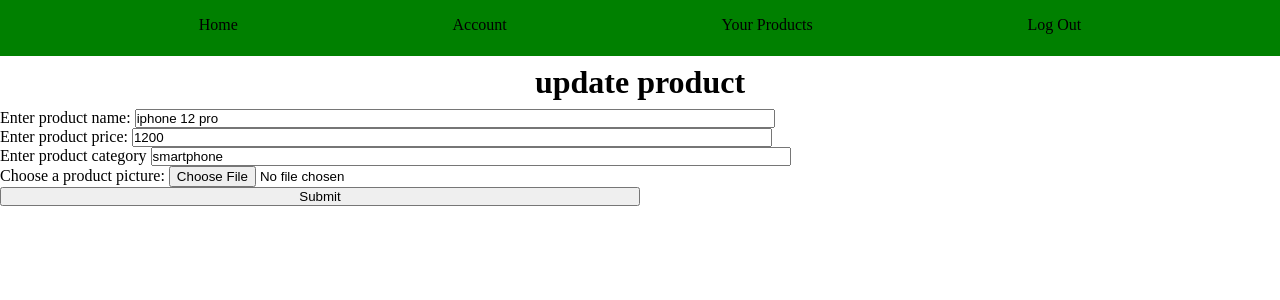
After one commit to cgomez374/marketplace_app, a Flask app: page /update/2 in a window 1280 px wide. The commit adds this page. Shown: the top 300 px of the page. Run offline with Flask 3, Linux system fonts and the light colour scheme; a user stored in the database is signed in; data comes from the database, SQL or seed files in the repository; both versions use the stored data as it was after the commit.

Commit message:
added update and delete routes along with templates

```diff
--- a/main.py
+++ b/main.py
@@ -9,6 +9,10 @@ import boto3
 # AWS CREDENTIALS
 AWS_ACCESS_KEY = '#'
 AWS_SECRET_KEY = '#'
+
+S3_CLIENT = boto3.client("s3",
+                         aws_access_key_id=AWS_ACCESS_KEY,
+                         aws_secret_access_key=AWS_SECRET_KEY)
 
 app = Flask(__name__)
 app.secret_key = 'secret key'
@@ -36,22 +40,31 @@ def message_display_redirect(message, redirect_to):
 
 
 # UPLOAD TO S3 BUCKET
-def upload_to_s3(file):
-    s3 = boto3.client("s3",
-                      aws_access_key_id=AWS_ACCESS_KEY,
-                      aws_secret_access_key=AWS_SECRET_KEY)
+def upload_to_s3(file, update_object=False):
     bucket_name = "marketplace-product-images-bucket"
     object_key = f'{current_user.name}/{file.filename}'
-    try:
-        response = s3.head_object(Bucket=bucket_name, Key=object_key)
-        # If the object exists, handle the scenario as needed (e.g., show an error message)
-        return None
-    except Exception as e:
-        # Upload the file to S3
-        s3.upload_fileobj(file, bucket_name, object_key)
+    if not update_object:
+        try:
+            response = S3_CLIENT.head_object(Bucket=bucket_name, Key=object_key)
+            # If the object exists, handle the scenario as needed (e.g., show an error message)
+            return None
+        except Exception as e:
+            # Upload the file to S3
+            S3_CLIENT.upload_fileobj(file, bucket_name, object_key)
+    elif update_object:
+        S3_CLIENT.upload_fileobj(file, bucket_name, object_key)
     # Construct the URL of the uploaded file
     s3_url = f"https://{bucket_name}.s3.amazonaws.com/{object_key}"
     return s3_url
+
+
+def delete_object_s3(object_key):
+    bucket_name = "marketplace-product-images-bucket"
+    try:
+        S3_CLIENT.delete_object(Bucket=bucket_name, Key=object_key)
+        return True
+    except Exception as e:
+        return False
 
 
 @app.route('/')
@@ -133,7 +146,6 @@ def view_products():
     return render_template('merchant_products.html', merchant_products=merchant_products)
 
 
-# NEED TO IMPLEMENT FILE UPLOAD
 @app.route('/new_product', methods=['GET', 'POST'])
 @login_required
 def new_product():
@@ -149,8 +161,8 @@ def new_product():
             if product.name == product_name:
                 return message_display_redirect('Product name already exists', 'new_product')
         if product_img:
-            # image_url = upload_to_s3(product_img)
-            image_url = 'https://marketplace-product-images-bucket.s3.amazonaws.com/android.jpg'
+            image_url = upload_to_s3(product_img)
+            # image_url = 'https://marketplace-product-images-bucket.s3.amazonaws.com/android.jpg'
         if not image_url:
             return message_display_redirect('File name must be unique', 'new_product')
         elif product_name and product_price and product_category:
@@ -168,3 +180,59 @@ def new_product():
                 return message_display_redirect('Error adding new product', 'view_products')
         return message_display_redirect('Successfully added new product!', 'view_products')
     return render_template('new_product.html')
+
+
+@app.route('/product/<int:product_id>', methods=['GET'])
+def product_detail(product_id):
+    product = Product.query.filter_by(id=product_id).first()
+    if not product:
+        return message_display_redirect('Product not found', 'main')
+    return render_template('product_detail.html', product=product)
+
+
+@app.route('/update/<int:product_id>', methods=['GET', 'POST'])
+@login_required
+def update_product(product_id):
+    product_to_update = Product.query.filter_by(id=product_id).first()
+    if request.method == 'POST' and request.form:
+        new_name = request.form.get('product_name')
+        new_price = request.form.get('product_price')
+        new_category = request.form.get('product_category')
+        new_image = request.files['product_img']
+        new_img_url = ''
+
+        if new_image:
+            new_img_url = upload_to_s3(file=new_image, update_object=True)
+        if new_img_url:
+            product_to_update.img_url = new_img_url
+        product_to_update.name = new_name
+        product_to_update.price = new_price
+        product_to_update.category = new_category
+        try:
+            db.session.commit()
+        except SQLAlchemyError as e:
+            print(str(e))
+            db.session.rollback()
+            return message_display_redirect(str(e), 'update_product')
+        return message_display_redirect('Update successful', 'view_products')
+    return render_template('update_product.html', product=product_to_update)
+
+
+@app.route('/delete/<int:product_id>')
+@login_required
+def delete_product(product_id):
+    product_to_delete = Product.query.filter_by(id=product_id).first()
+    if not product_to_delete:
+        return message_display_redirect('Nothing to delete', 'view_products')
+    match = product_to_delete.img_url.find('.com/') + 5
+    result = delete_object_s3(product_to_delete.img_url[match:])
+    if not result:
+        return message_display_redirect('Error deleting image', 'view_products')
+    db.session.delete(product_to_delete)
+    try:
+        db.session.commit()
+    except SQLAlchemyError as e:
+        db.session.rollback()
+        print(str(e))
+        return message_display_redirect('Error deleting product', 'view_products')
+    return message_display_redirect('Delete successful', 'view_products')
--- a/models.py
+++ b/models.py
@@ -28,6 +28,7 @@ class Merchant(UserMixin, db.Model):
 class Product(db.Model):
     id = db.Column(db.Integer, primary_key=True)
     name = db.Column(db.String(100), index=True, unique=False, nullable=False)
+    # description = db.Column(db.String(500), index=False, unique=False, nullable=False)
     price = db.Column(db.Integer, index=False, unique=False, nullable=False)
     category = db.Column(db.String(100), index=False, unique=False, nullable=False)
     img_url = db.Column(db.String(300), index=False, unique=True, nullable=False)
--- /dev/null
+++ b/templates/update_product.html
@@ -0,0 +1,48 @@
+{% extends "base.html"%}
+
+{% block main %}
+<h1>update product</h1>
+{% with messages = get_flashed_messages() %}
+    {% if messages %}
+    <div class="col">
+        <p>{{ messages[0] }}</p>
+    </div>
+    {% endif %}
+{% endwith %}
+<form action="{{ url_for('update_product', product_id=product.id) }}" method="POST" enctype="multipart/form-data">
+    <!--    NAME-->
+    <label for="product_name">Enter product name:</label>
+    <input type="text"
+           id="product_name"
+           name="product_name"
+           placeholder="Change name"
+           value="{{ product.name }}"
+           required>
+    <br>
+    <!--    PRICE-->
+    <label for="product_price">Enter product price:</label>
+    <input type="number"
+           id="product_price"
+           name="product_price"
+           placeholder="Change Price"
+           value="{{ product.price }}"
+           required>
+    <br>
+    <!--    CATEGORY-->
+    <label for="product_category">Enter product category</label>
+    <input type="text"
+           id="product_category"
+           name="product_category"
+           placeholder="Change Category"
+           value="{{ product.category }}"
+           required>
+    <br>
+    <!--    IMG-->
+    <label for="product_img">Choose a product picture:</label>
+    <input type="file"
+           id="product_img"
+           name="product_img"
+           accept="image/png, image/jpeg" />
+    <input type="submit">
+</form>
+{% endblock %}
```
Also changed, not shown: templates/main.html (+5 -3 lines), templates/merchant_products.html (+17 -7 lines), templates/product_detail.html (added, +22 -0 lines), instance/marketplace.db, static/images/samsung_s23.jpg (added).
